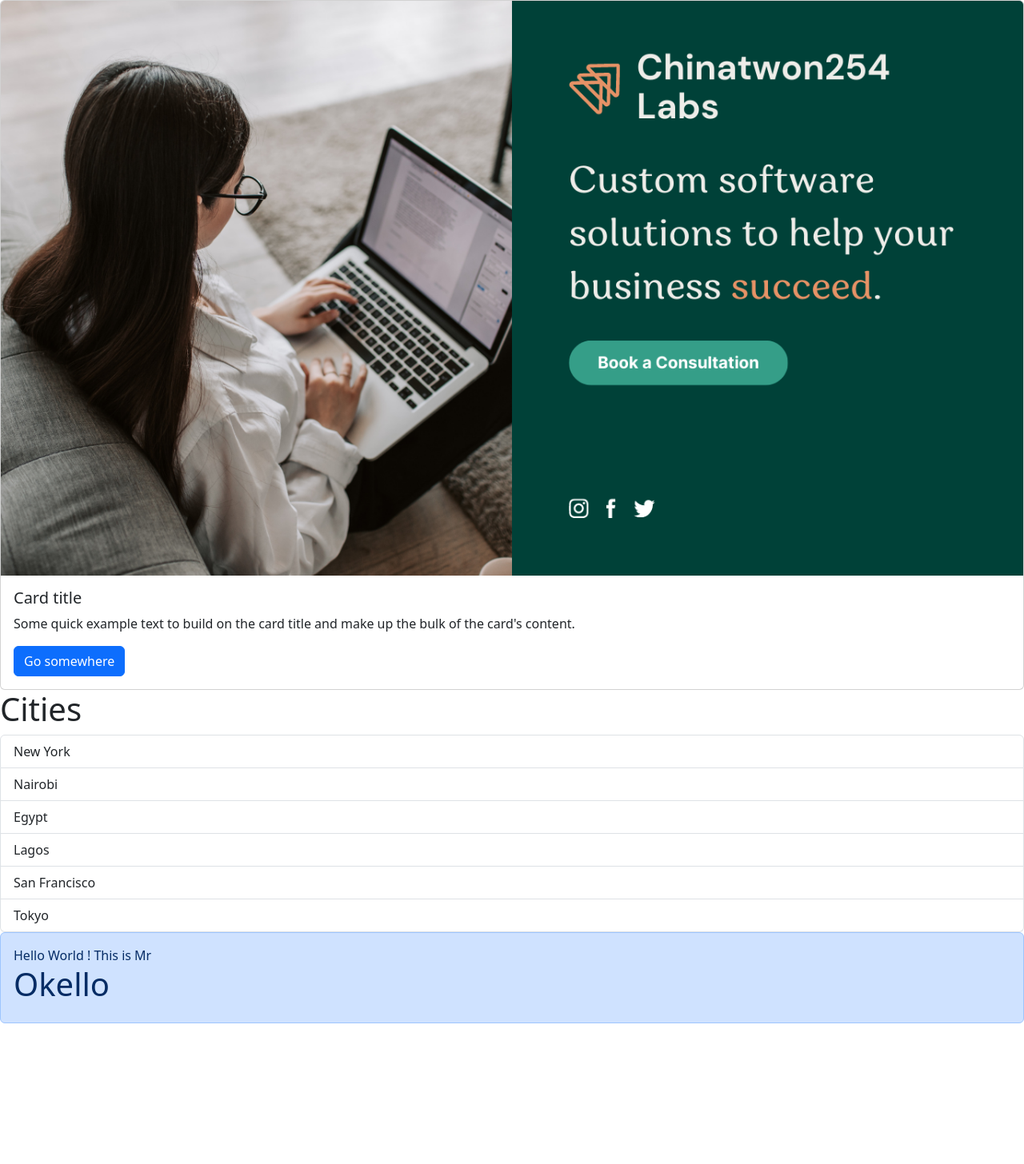
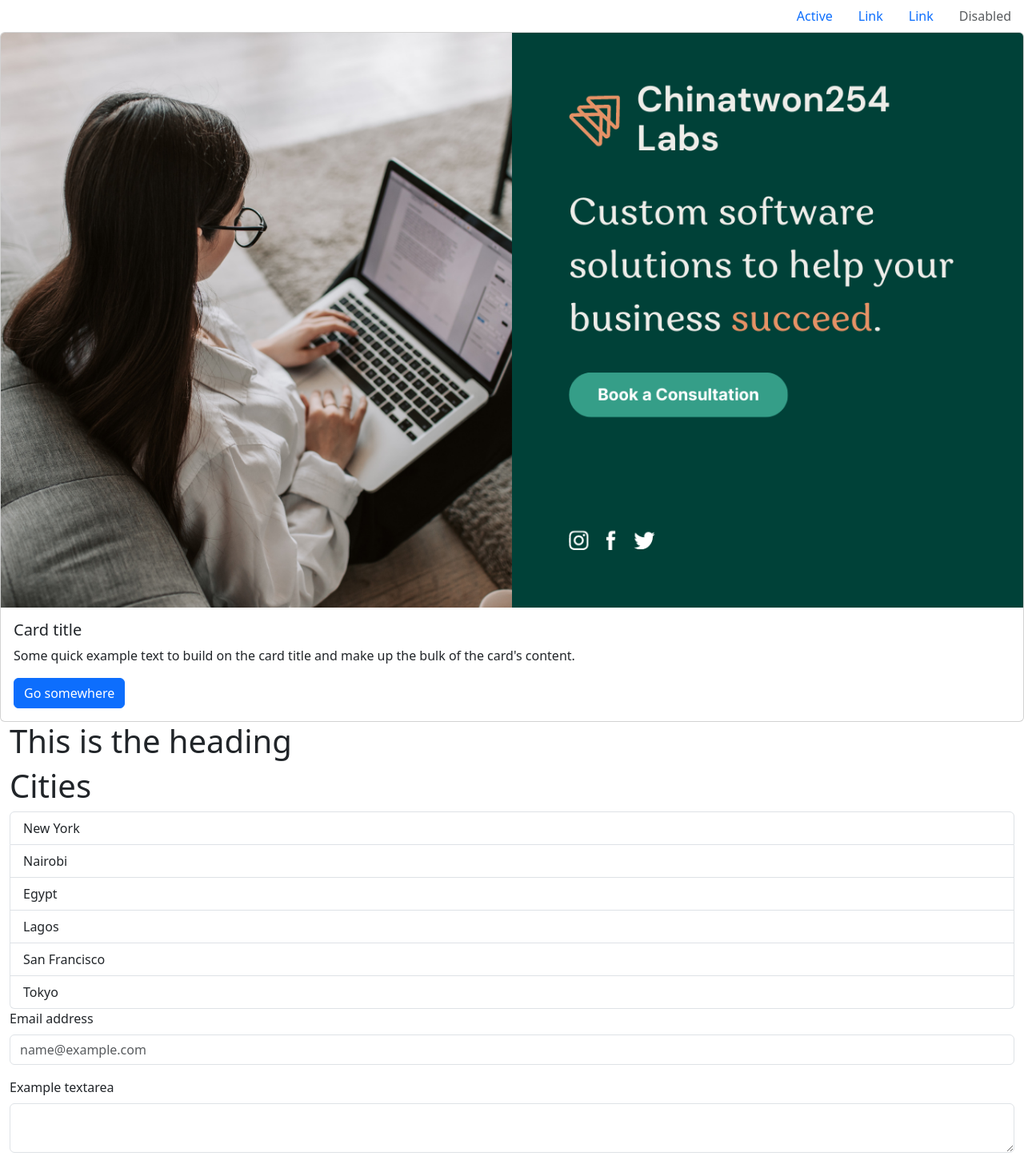
Before and after one commit to mykfrost/vite-by-mosh, a React (Vite) app: page / in a window 1280 px wide. Shown: the top 1456 px of the page at 80% size. Before the commit the page ends 1296 px from the top, so only its background shows below. Built offline with nearby package versions, Linux system fonts and the light colour scheme.

Commit message:
adding input

```diff
--- a/package.json
+++ b/package.json
@@ -9,6 +9,7 @@
     "preview": "vite preview"
   },
   "dependencies": {
+    "joi": "^17.9.2",
     "react": "^18.2.0",
     "react-dom": "^18.2.0"
   },
--- a/src/App.tsx
+++ b/src/App.tsx
@@ -2,6 +2,9 @@
 import ListGroup from "./components/ListGroup";
 import Card from "./components/Card";
 import Alert from "./components/Alert";
+import Container from "./components/Container";
+import { NavBar } from "./components/NavBar";
+import { Input } from "./components/Input";
 
 function App() {
   let items = [
@@ -19,12 +22,18 @@
   return (
     <div>
       {/* <Message/> */}
+      <NavBar />
       <Card />
-      <ListGroup
-        items={items}
-        heading="Cities"
-        onSelectItem={handleSelectItem}
-      />
+      <Container>
+        <h1>This is the heading</h1>
+        <ListGroup
+          items={items}
+          heading="Cities"
+          onSelectItem={handleSelectItem}
+        />
+        <Input />
+      </Container>
+
       <Alert>
         Hello World ! This is Mr <h1>Okello</h1>
       </Alert>
--- /dev/null
+++ b/src/components/Container.tsx
@@ -0,0 +1,8 @@
+import React, { ReactNode } from "react";
+interface Props {
+  children: ReactNode;
+}
+const Container = ({ children }: Props) => {
+  return <div className="container-fluid">{children}</div>;
+};
+export default Container;
--- /dev/null
+++ b/src/components/Input.tsx
@@ -0,0 +1,57 @@
+import React, { useState, ChangeEvent, FormEvent } from "react";
+
+export const Input = () => {
+  const [email, setEmail] = useState("");
+  const [text, setText] = useState("");
+
+  interface Props {
+    email: String;
+    text: String;
+  }
+  const handleEmailChange = (event: ChangeEvent<HTMLInputElement>) => {
+    setEmail(event.target.value);
+  };
+
+  const handleText = (event: ChangeEvent<HTMLTextAreaElement>) => {
+    setText(event.target.value);
+  };
+  const handleSubmit = (event: FormEvent) => {
+    event.preventDefault();
+
+    console.log(`Email: ${email}`);
+    console.log(`Text: ${text}`);
+
+    setEmail("");
+    setText("");
+  };
+  return (
+    <div>
+      <form onSubmit={handleSubmit}>
+        <div className="mb-3">
+          <label htmlFor="exampleFormControlInput1" className="form-label">
+            Email address
+          </label>
+          <input
+            value={email}
+            type="email"
+            className="form-control"
+            id="exampleFormControlInput1"
+            placeholder="name@example.com"
+            onChange={handleEmailChange}
+          />
+        </div>
+        <div className="mb-3">
+          <label htmlFor="exampleFormControlTextarea1" className="form-label">
+            Example textarea
+          </label>
+          <textarea
+            value={text}
+            onChange={handleText}
+            className="form-control"
+            id="exampleFormControlTextarea1"
+          />
+        </div>
+      </form>
+    </div>
+  );
+};
--- /dev/null
+++ b/src/components/NavBar.tsx
@@ -0,0 +1,28 @@
+import React from "react";
+
+export const NavBar = () => {
+  return (
+    <div>
+      <ul className="nav justify-content-end">
+        <li className="nav-item">
+          <a className="nav-link active" aria-current="page" href="#">
+            Active
+          </a>
+        </li>
+        <li className="nav-item">
+          <a className="nav-link" href="#">
+            Link
+          </a>
+        </li>
+        <li className="nav-item">
+          <a className="nav-link" href="#">
+            Link
+          </a>
+        </li>
+        <li className="nav-item">
+          <a className="nav-link disabled">Disabled</a>
+        </li>
+      </ul>
+    </div>
+  );
+};
```
Also changed, not shown: 1 other file (tests, documents, lock files or other folders).
